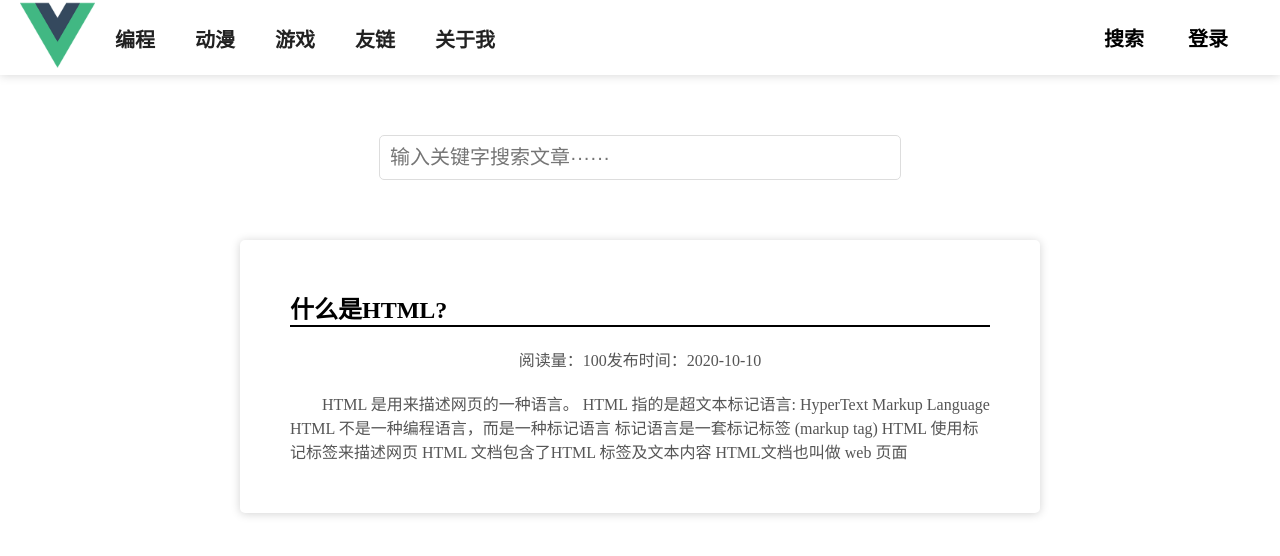
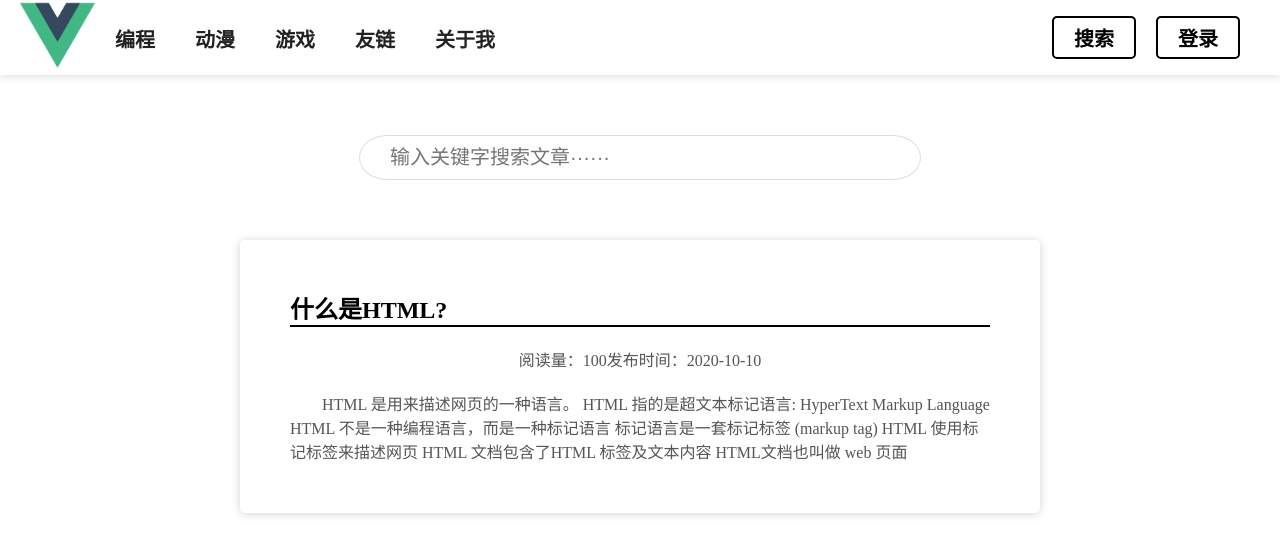
Before and after one commit to luomengfanchen/personal-site-vue, a Vue app: page /search in a window 1280 px wide. Shown: the top 556 px of the page. Built offline with nearby package versions, Linux system fonts and the light colour scheme.

Commit message:
style: 微调了样式表

```diff
--- a/src/components/Header.vue
+++ b/src/components/Header.vue
@@ -72,18 +72,20 @@ export default {
     margin-right: 20px;
 }
 .nav-btn {
-    border: #fff solid 2px;
+    border: #000 solid 2px;
     border-radius: 5px;
     color: #000;
     font-family: 'Source Han Serif';
     font-weight: bold;
     font-size: 20px;
     margin-right: 20px;
-    padding: 5px 10px;
+    padding: 5px 20px;
     text-decoration: none;
 }
 .nav-btn:hover {
-    border: #000 solid 2px;
-    transition: border 0.2s ease-out 0s;
+    border: #4169e1 solid 2px;
+    background-color: #4169e1;
+    color: #fff;
+    transition: all 0.2s ease-out 0s;
 }
 </style>
--- a/src/views/Friend.vue
+++ b/src/views/Friend.vue
@@ -58,7 +58,10 @@ export default {
     margin-left: 20px;
 }
 .friend-descript > a {
-    color: gray;
+    color: #808080;
     text-decoration: none;
 }
+.friend-descript > a:hover {
+    color: #4169e1;
+}
 </style>
--- a/src/views/Search.vue
+++ b/src/views/Search.vue
@@ -48,11 +48,11 @@ export default {
 /* 搜索栏样式 */
 .search-bar {
     border: #ddd solid 1px;
-    border-radius: 5px;
+    border-radius: 5%/50%;
     font-size: 20px;
     margin: 10px;
     outline: none;
-    padding: 10px;
+    padding: 10px 30px;
     width: 500px;
 }
 .search-bar:focus {
```
